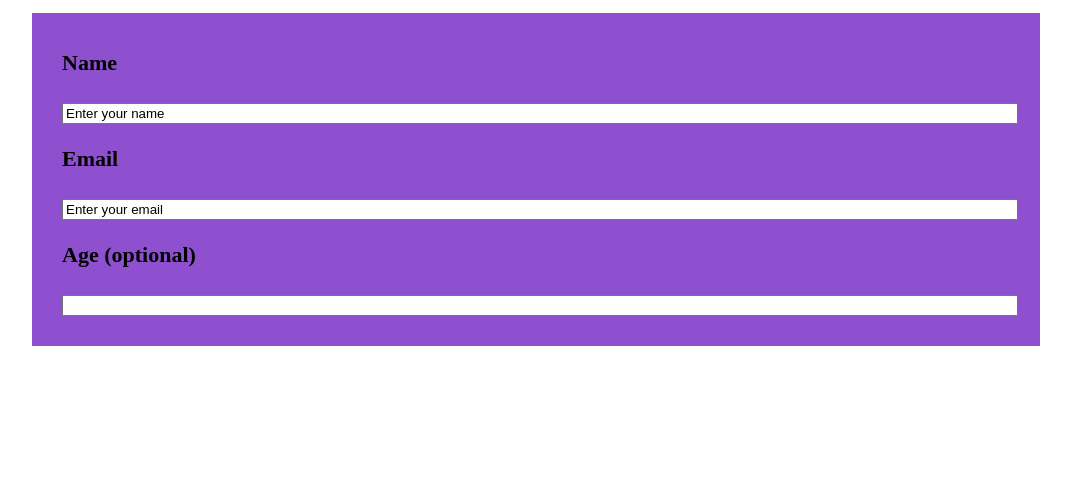
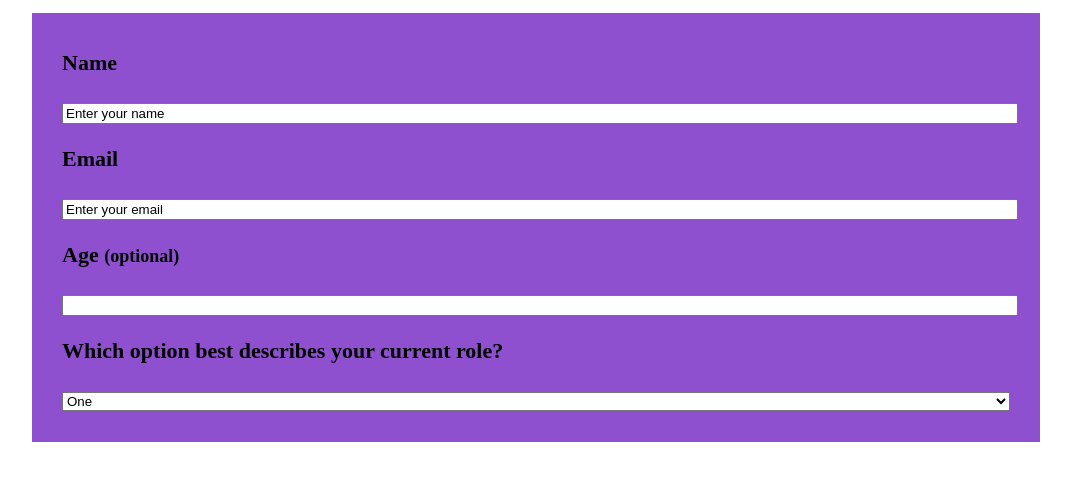
Before and after one commit to emyrue/collaborativeProject2, a plain HTML site: page fcc-test-suite-template-master/index.html in a window 1280 px wide. Shown: the part 101-582 px from the top of the page, without its empty margins (104-1175 px from the left). Drawn offline with Linux system fonts and the light colour scheme.

Commit message:
added dropdown option

```diff
--- a/fcc-test-suite-template-master/css/style.css
+++ b/fcc-test-suite-template-master/css/style.css
@@ -22,3 +22,6 @@
 .optional{
     font-size: 18px;
 }
+#survey-form select{
+  width: 100%;
+}
--- a/fcc-test-suite-template-master/index.html
+++ b/fcc-test-suite-template-master/index.html
@@ -30,8 +30,14 @@
       </div>
       <p id="email-label">Email</p>
       <input id="email" type="email" name="Email" value="Enter your email">
-      <p id="number-label">Age (optional)</p>
-      <input id="number" type="number" name="Number" value="Enter your age"
+      <p id="number-label">Age <span class="optional">(optional)</span></p>
+      <input id="number" type="number" name="Number" value="Enter your age" value="">
+      <p>Which option best describes your current role?</p>
+      <select id="dropdown" type="text" name="dropdown" value="Select an option">
+        <option value="option one">One</option>
+        <option value="option two">Two</option>
+        <option value="option three">Three</option>
+      </select>
     </form>
     <script  src="js/index.js"></script>
   </body>
```
